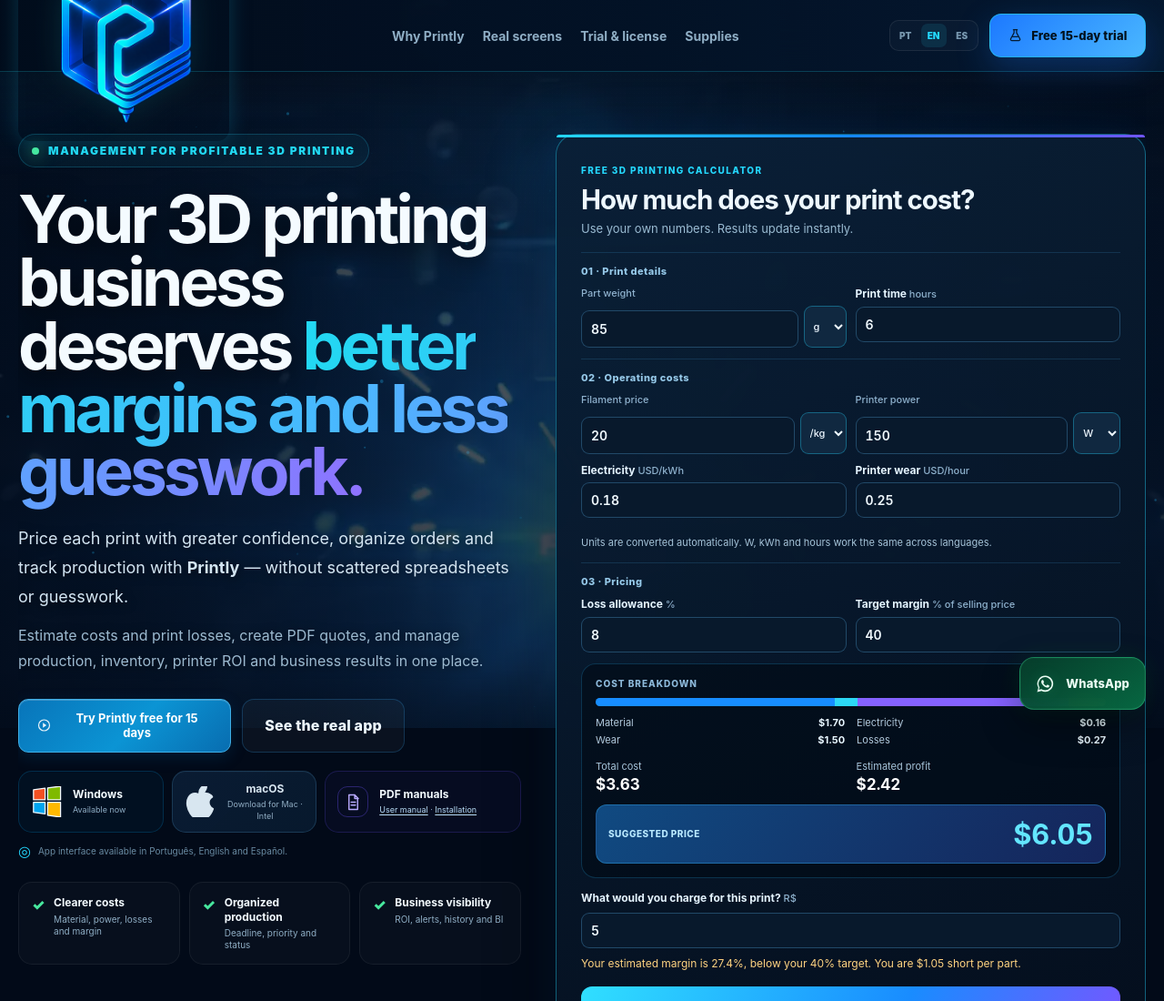
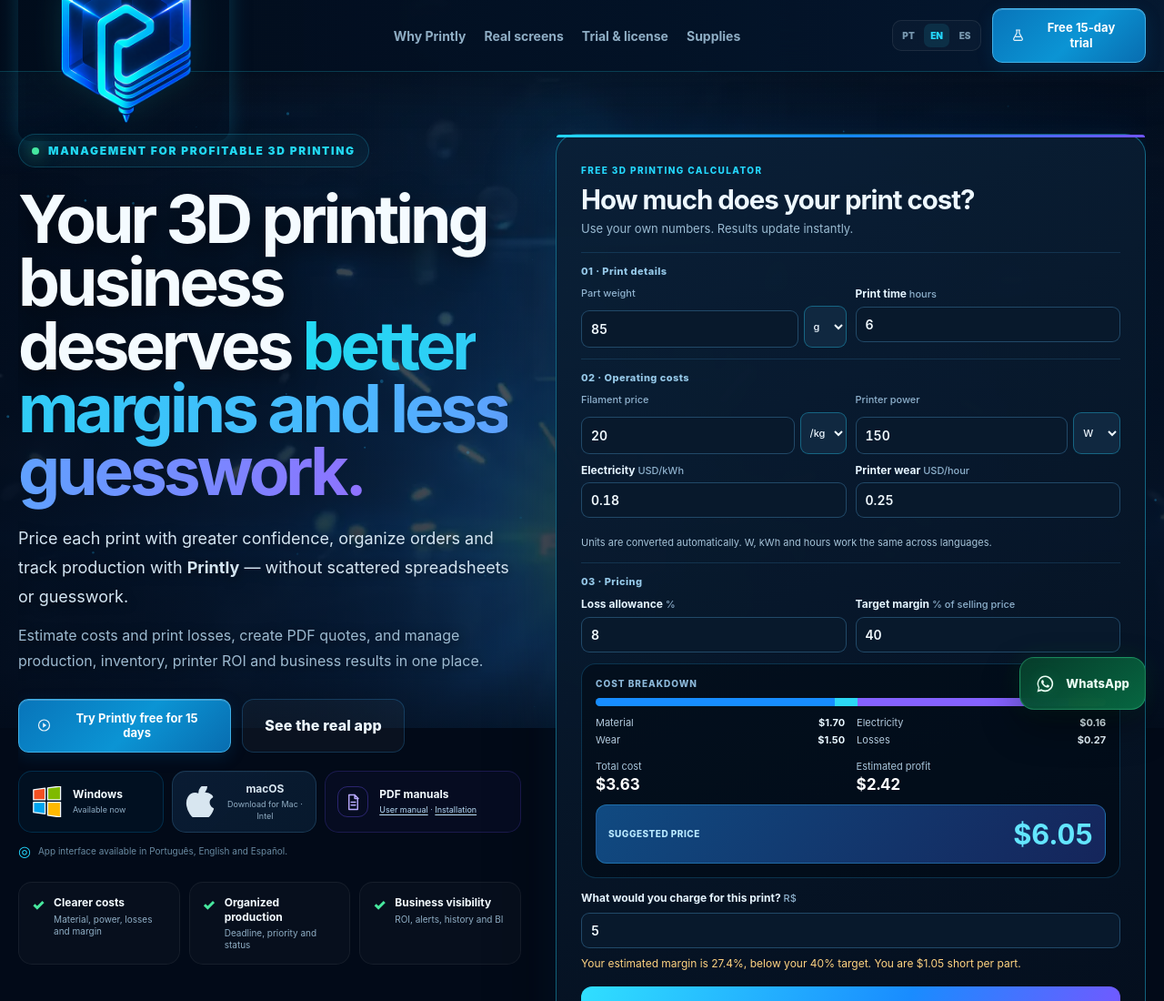
Before and after one commit to LordIco/printly, a plain HTML site: page en/index.html in a window 1280 px wide. Shown: the top 1100 px of the page at 91% size. Drawn offline with Linux system fonts and the light colour scheme; no server answers.

Commit message:
Apply consistent CTA style to header button

```diff
--- a/en/index.html
+++ b/en/index.html
@@ -26,7 +26,7 @@
     <nav class="nav container" aria-label="Main navigation">
       <a class="brand" href="#home" aria-label="Printly home"><img src="../assets/img/printly-symbol-512.png" width="256" height="256" alt=""><span class="brand-wordmark"><b>Printly</b><small>3D PRINTING MANAGEMENT</small></span></a>
       <div class="nav-links"><a href="#benefits">Why Printly</a><a href="#screens">Real screens</a><a href="#plans">Trial & license</a><a href="https://loja.useprintly.com.br/" target="_blank" rel="noopener">Supplies</a></div>
-      <div class="nav-tools"><div class="language-switcher" aria-label="Language"><a href="../" lang="pt-BR">PT</a><a class="active" href="./" lang="en">EN</a><a href="../es/" lang="es">ES</a></div><button class="btn btn-small btn-primary nav-download" type="button" data-open-download><svg class="btn-icon btn-icon-flask" viewBox="0 0 24 24" aria-hidden="true"><path d="M9 3h6M10 3v5l-5 9a2 2 0 0 0 1.8 3h10.4A2 2 0 0 0 19 17l-5-9V3M8.5 14h7"/></svg> Free 15-day trial</button></div>
+      <div class="nav-tools"><div class="language-switcher" aria-label="Language"><a href="../" lang="pt-BR">PT</a><a class="active" href="./" lang="en">EN</a><a href="../es/" lang="es">ES</a></div><button class="btn btn-small btn-primary nav-download printly-cta-primary" type="button" data-open-download><svg class="btn-icon btn-icon-flask" viewBox="0 0 24 24" aria-hidden="true"><path d="M9 3h6M10 3v5l-5 9a2 2 0 0 0 1.8 3h10.4A2 2 0 0 0 19 17l-5-9V3M8.5 14h7"/></svg> Free 15-day trial</button></div>
       <button class="menu-button" aria-label="Open menu" aria-expanded="false"><span></span><span></span><span></span></button>
     </nav>
     <div class="mobile-menu" aria-hidden="true"><a href="#benefits">Why Printly</a><a href="#screens">Real screens</a><a href="#plans">Trial & license</a><a href="https://loja.useprintly.com.br/" target="_blank" rel="noopener">Supplies store</a><a href="https://www.instagram.com/useprintly/" target="_blank" rel="noopener">Instagram @useprintly</a><button class="btn btn-primary printly-cta-primary" type="button" data-open-download><svg class="btn-icon btn-icon-download" viewBox="0 0 24 24" aria-hidden="true"><path d="M12 3v11m0 0 4-4m-4 4-4-4M5 18v2h14v-2"/></svg> Try Printly for 15 days</button><div class="mobile-languages"><a href="../">Português</a><a class="active" href="./">English</a><a href="../es/">Español</a></div></div>
```
